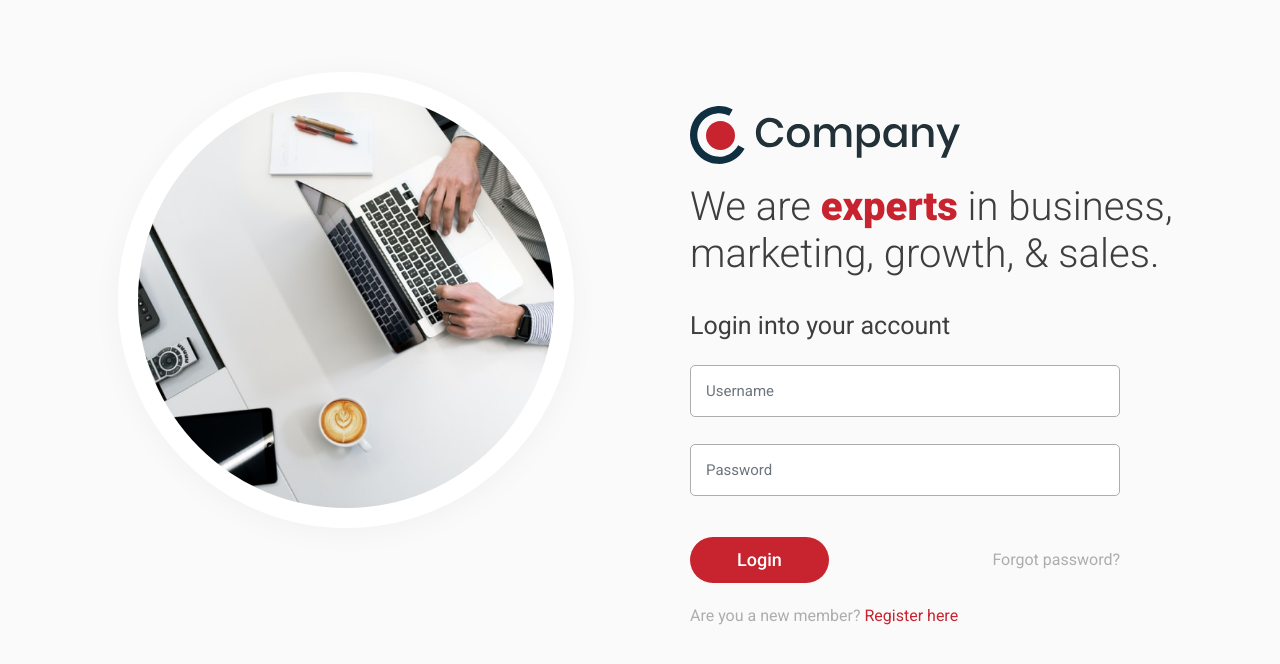
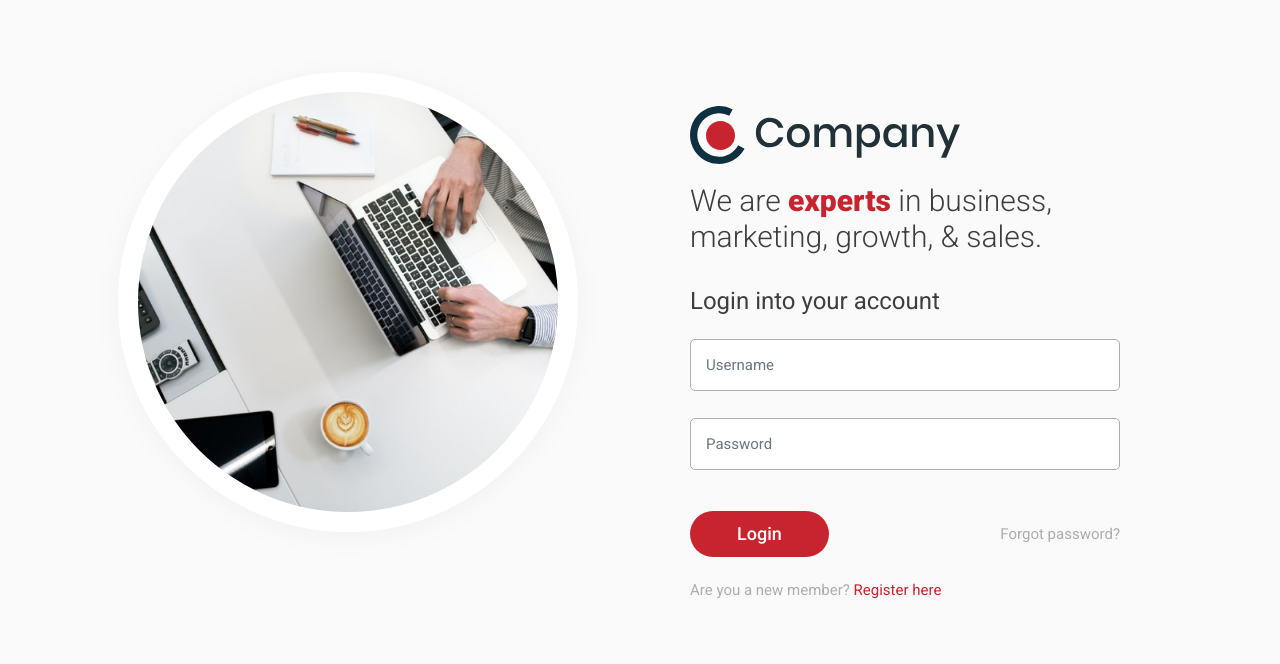
Before and after one commit to KdB13/tatva-assignment, a plain HTML site: page index.html in a window 1280 px wide. Drawn offline with Linux system fonts and the light colour scheme.

Commit message:
Use responsive font size in login page
Used the root element as a basis for different font sizes.

```diff
--- a/css/index.css
+++ b/css/index.css
@@ -1,11 +1,15 @@
+html {
+    font-size: 10px;
+}
+
 body {
     background-color: #fafafa;
     font-family: Roboto, sans-serif;
 }
 
 body > div[class*="container"] {
-    padding-left: 1.5rem;
-    padding-right: 1.5rem;
+    padding-left: 2rem;
+    padding-right: 2rem;
 }
 
 /*
@@ -21,6 +25,7 @@ body > div[class*="container"] {
     box-shadow: 0px 4px 31px #0000000A;
     border: 20px solid #FFFFFF;
     border-radius: 50%;
+    max-width: 300px;
 }
 
 
@@ -30,7 +35,7 @@ body > div[class*="container"] {
     Login form
 */
 .login {
-    padding-top: 3rem;
+    padding-top: 4rem;
     padding-bottom: 3rem;
 }
 
@@ -42,15 +47,20 @@ body > div[class*="container"] {
 .login .tagline {
     margin-top: 19px;
     font-weight: 300;
+    font-size: 2.5rem;
     color: #3E3E3E;
+}
+
+.login .tagline > strong {
+    color: #C8242F;
+    font-weight: 900;
 }
 
 .login .login-header {
     margin-top: 32px;
     margin-bottom: 23px;
-    font-size: 25px;
     font-weight: 400;
-    line-height: 33px;
+    font-size: 2rem;
     color: #3E3E3E;
 }
 
@@ -98,6 +108,7 @@ body > div[class*="container"] {
 .login .register-text,
 .login .forgot-pw {
     color: #ADADAD;
+    font-size: 15px;
     line-height: 20px;
 }
 
@@ -122,8 +133,8 @@ body > div[class*="container"] {
 /* Small devices (landscape phones) */
 @media (min-width: 576px) {
     body > div[class*="container"] {
-        padding-left: 2rem;
-        padding-right: 2rem;
+        padding-left: 2.5rem;
+        padding-right: 2.5rem;
     }
 
     .hero .hero-image {
@@ -149,6 +160,11 @@ body > div[class*="container"] {
 
 /* Medium devices (tablets) */
 @media (min-width: 768px) {
+    body > div[class*="container"] {
+        padding-left: 3rem;
+        padding-right: 3rem;
+    }
+
     main > .row {
         --bs-gutter-x: 35px;
     }
@@ -173,14 +189,16 @@ body > div[class*="container"] {
 
 /* Large devices */
 @media (min-width: 992px) {
+    html {
+        font-size: 12px;
+    }
+
     main > .row {
         --bs-gutter-x: 60px;
     }
 
     .login .tagline {
         max-width: 500px;
-        font-size: 40px;
-        line-height: 47px;
     }
 
     .login form {
@@ -198,6 +216,10 @@ body > div[class*="container"] {
 
 /* XX-large devices */
 @media (min-width: 1400px) {
+    html {
+        font-size: 16px;
+    }
+
     main > .row {
         --bs-gutter-x: 166px;
     }
@@ -210,4 +232,15 @@ body > div[class*="container"] {
     .login .container-fluid {
         max-width: 500px;
     }
+
+    /* Desktop font sizes */
+    .login .login-header {
+        font-size: 25px;
+        line-height: 33px;
+    }
+
+    .login .tagline {
+        font-size: 40px;
+        line-height: 47px;
+    }
 }
--- a/index.html
+++ b/index.html
@@ -35,7 +35,7 @@
               <img src="images/logo.svg" alt="Company logo" class="logo">
 
               <h1 class="tagline">
-                We are <strong style="color: #C8242F; font-weight: 900;">experts</strong> in business, marketing,
+                We are <strong>experts</strong> in business, marketing,
                 growth, & sales.
               </h1>
 
```
